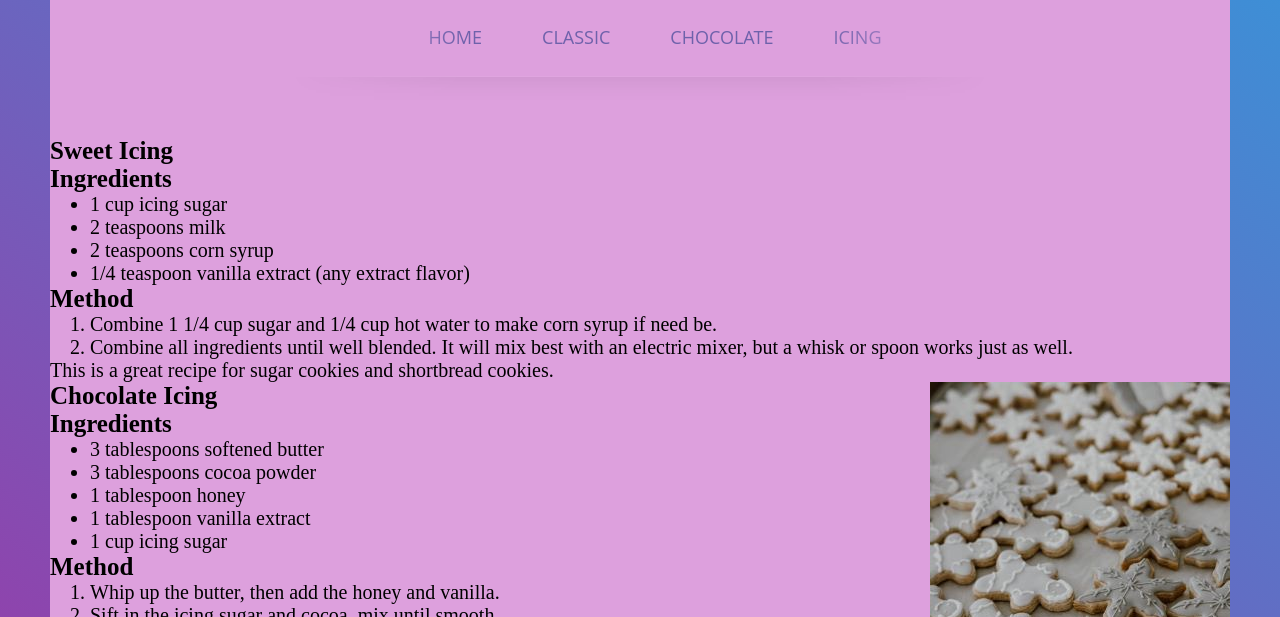
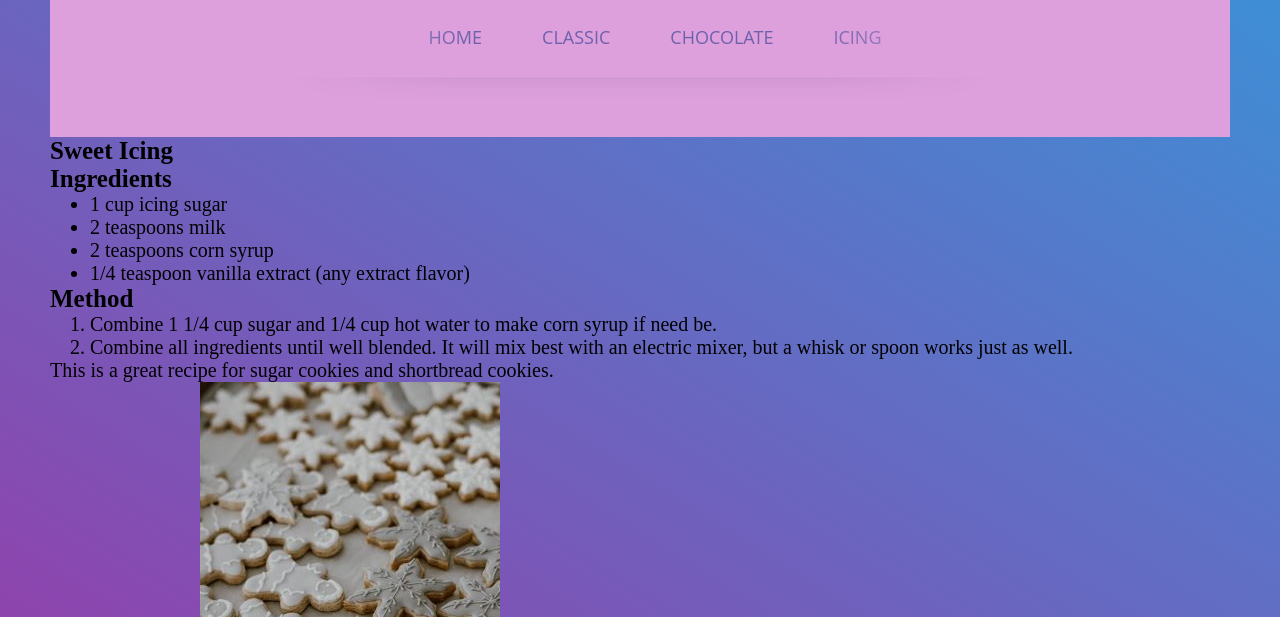
Before and after one commit to Kristianaaa/Website, a plain HTML site: page icing.html in a window 1280 px wide. Shown: the part 183-800 px from the top of the page. Drawn offline with Linux system fonts and the light colour scheme.

Commit message:
Update style.css

```diff
--- a/style.css
+++ b/style.css
@@ -49,6 +49,9 @@ img{
   width 700px;
   height 700px;
 }
+div{
+  float: left;
+}
 /* start of menu  */
 @import url(https://fonts.googleapis.com/css?family=Open+Sans);
 html {
```
